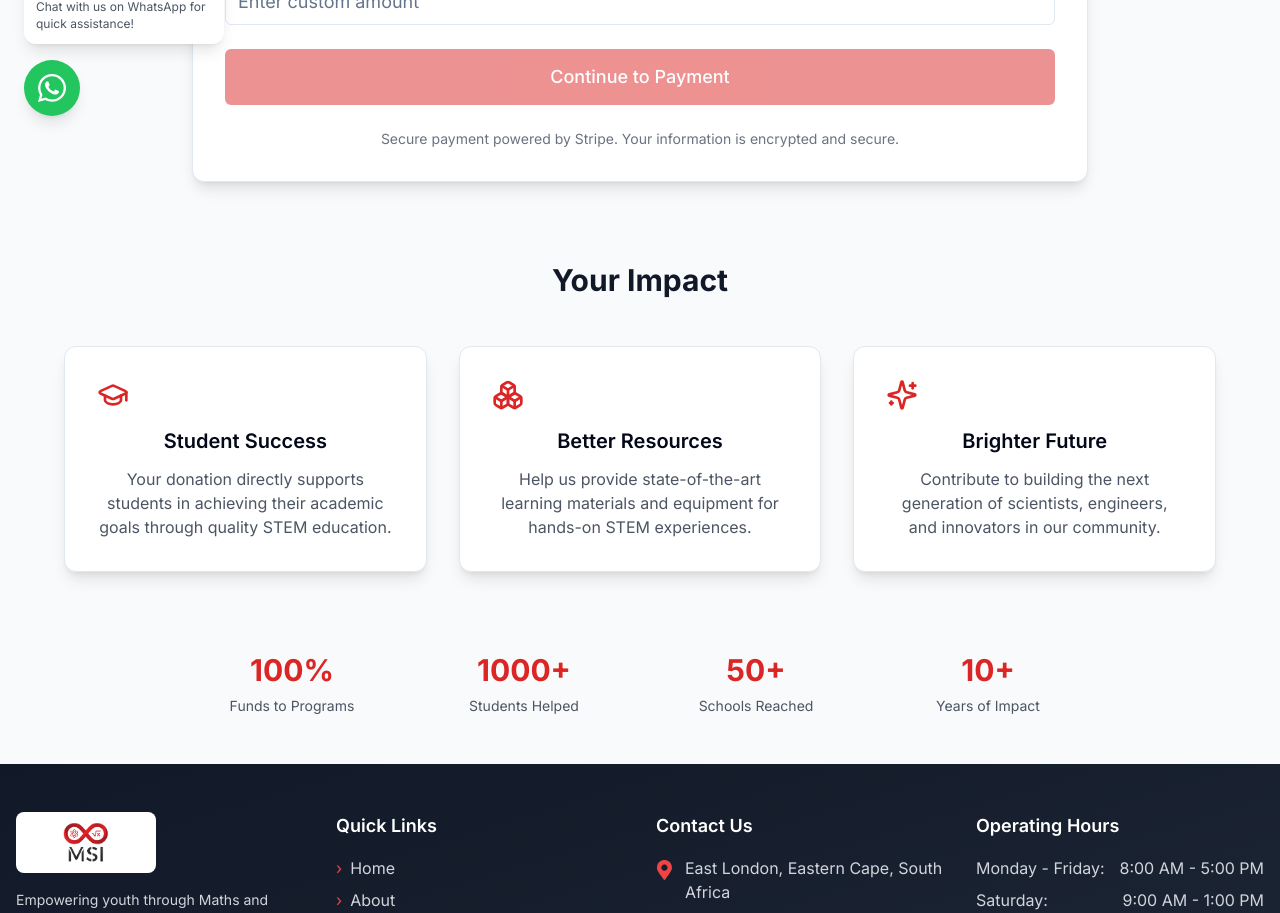
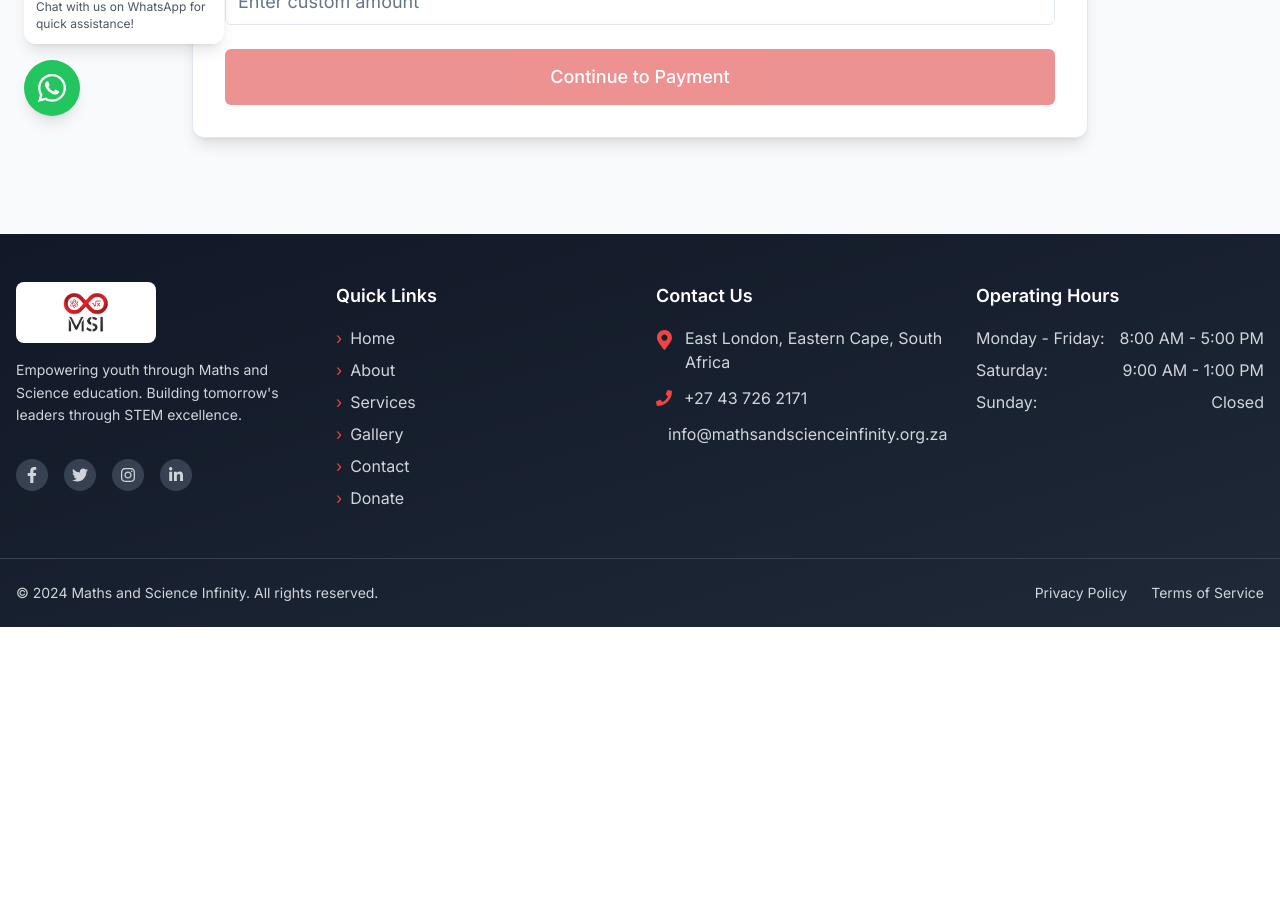
Before and after one commit to Appmaniazar-Projects/MSI-website, a Next.js app: page /donate in a window 1280 px wide. Shown: the part 660-1573 px from the top of the page. After the commit the page ends 1287 px from the top, so only its background shows below. Built offline with nearby package versions, Linux system fonts and the light colour scheme.

Commit message:
Fixed about error and updated donate with the required changes

```diff
--- a/app/about/page.tsx
+++ b/app/about/page.tsx
@@ -6,6 +6,7 @@ import Header from '@/components/Header'
 import Footer from '@/components/Footer'
 import { Card, CardContent } from "@/components/ui/card"
 import { Button } from "@/components/ui/button"
+import Link from 'next/link';
 
 const fadeIn = {
   hidden: { opacity: 0, y: 20 },
@@ -211,7 +212,7 @@ export default function About() {
           >
             Our Values
           </motion.h2>
-          <div className="grid md:grid-cols-2 lg:grid-cols-4 gap-8">
+          <div className="grid grid-cols-1 sm:grid-cols-2 lg:grid-cols-3 gap-8">
             {values.map((value, index) => (
               <motion.div
                 key={value.title}
@@ -371,10 +372,13 @@ export default function About() {
               Join Maths and Science Infinity today and unlock your potential in STEM.
             </p>
             <Button
+              asChild
               size="lg"
-              className="bg-white text-red-600 hover:bg-gray-100 text-lg px-12 py-6"
+              className="bg-red-600 text-white hover:bg-red-700"
             >
-              Enroll Now
+              <Link href="/contact">
+                Enroll Now
+              </Link>
             </Button>
           </motion.div>
         </div>
--- a/app/donate/page.tsx
+++ b/app/donate/page.tsx
@@ -33,10 +33,12 @@ import {
 
 export default function DonatePage() {
   const [amount, setAmount] = useState('')
-  const [message, setMessage] = useState('')
+  const [errorMessage, setErrorMessage] = useState('');
   const [selectedAmount, setSelectedAmount] = useState<string | null>(null)
   const [donationType, setDonationType] = useState<'money' | 'other'>('money')
-  const [showModal, setShowModal] = useState(false)
+  const [showFrequencyModal, setShowFrequencyModal] = useState(false)
+  const [donationFrequency, setDonationFrequency] = useState<'monthly' | 'once-off' | null>(null)
+  const [showFeatureModal, setShowFeatureModal] = useState(false)
 
   const donationTypes = [
     { icon: <BookOpen className="w-8 h-8" />, title: 'Educational Materials', description: 'Books, stationery, and learning resources' },
@@ -47,18 +49,32 @@ export default function DonatePage() {
     { icon: <Apple className="w-8 h-8" />, title: 'Food & Nutrition', description: 'Non-perishable food items' }
   ]
 
-  const handleAmountClick = (value: string) => {
-    setSelectedAmount(value)
-    setAmount(value)
+
+  const handleCustomAmount = (e: React.ChangeEvent<HTMLInputElement>) => {
+    const value = e.target.value;
+
+    // Allow only numbers and prevent negative values
+    if (/^\d*\.?\d*$/.test(value)) {
+      if (value === '' || parseFloat(value) > 0) {
+        setAmount(value);
+        setErrorMessage('');
+        setSelectedAmount(null);
+      } else {
+        setErrorMessage('Amount must be greater than 0');
+      }
+    } else {
+      setErrorMessage('Only numbers are allowed');
+    }
+  };
+
+  const handlePaymentClick = () => {
+    setShowFrequencyModal(true)
   }
 
-  const handleCustomAmount = (e: React.ChangeEvent<HTMLInputElement>) => {
-    setSelectedAmount(null)
-    setAmount(e.target.value)
-  }
-
-  const handlePaymentClick = () => {
-    setShowModal(true)
+  const handleFrequencySelect = (frequency: 'monthly' | 'once-off') => {
+    setDonationFrequency(frequency)
+    setShowFrequencyModal(false)
+    setShowFeatureModal(true)
   }
 
   return (
@@ -128,21 +144,39 @@ export default function DonatePage() {
                 </Label>
                 <Input
                   id="custom-amount"
-                      type="number"
+                  type="text" // Use type="text" to handle validation in JavaScript
                   placeholder="Enter custom amount"
                   value={amount}
                   onChange={handleCustomAmount}
                   className="text-lg h-12"
                 />
+                {errorMessage && (
+                  <p className="text-red-600 text-sm mt-2">{errorMessage}</p>
+                )}
               </div>
               <Button
                 className="w-full h-14 text-lg"
-                    disabled={!amount}
+                disabled={!amount || parseFloat(amount) <= 0}
                 onClick={handlePaymentClick}
               >
                 Continue to Payment
               </Button>
-                  <Modal isOpen={showModal} onClose={() => setShowModal(false)}>
+                  {/* Frequency Modal */}
+                  <Modal isOpen={showFrequencyModal} onClose={() => setShowFrequencyModal(false)}>
+                    <div className="text-center">
+                      <h3 className="text-xl font-semibold mb-4">Choose Donation Frequency</h3>
+                      <div className="flex gap-4 justify-center">
+                        <Button onClick={() => handleFrequencySelect('monthly')} variant="default">
+                          Monthly
+                        </Button>
+                        <Button onClick={() => handleFrequencySelect('once-off')} variant="default">
+                          Once-Off
+                        </Button>
+                      </div>
+                    </div>
+                  </Modal>
+                  {/* Feature Modal */}
+                  <Modal isOpen={showFeatureModal} onClose={() => setShowFeatureModal(false)}>
                     <div className="text-center">
                       <div className="text-4xl mb-4">
                         <Construction className="w-16 h-16 mx-auto text-yellow-500" />
@@ -154,13 +188,11 @@ export default function DonatePage() {
                       </p>
                     </div>
                   </Modal>
-                  <p className="text-sm text-gray-500 text-center">
-                    Secure payment powered by Stripe. Your information is encrypted and secure.
-                  </p>
                 </div>
               </Card>
             ) : (
               <Card className="p-8">
+                {/* Non-Monetary Donation Code*/}
                 <h2 className="text-2xl font-bold text-gray-900 mb-6">
                   Make a Non-Monetary Donation
                 </h2>
@@ -183,17 +215,17 @@ export default function DonatePage() {
                   </p>
                   <div className="flex flex-col md:flex-row gap-4 justify-center items-center">
                     <Button variant="outline" size="lg" asChild>
-                      <a href="mailto:contact@mathsandscienceinfinity.org">
+                      <a href="mailto:info@mathsandscienceinfinity.org.za">
                         <Mail className="w-5 h-5 mr-2" /> Email Us
                       </a>
                     </Button>
                     <Button variant="outline" size="lg" asChild>
-                      <a href="tel:+27123456789">
+                      <a href="tel:+27437262171">
                         <Phone className="w-5 h-5 mr-2" /> Call Us
                       </a>
                     </Button>
                     <Button variant="outline" size="lg" asChild>
-                      <a href="https://wa.me/27123456789">
+                      <a href="https://wa.me/27437262171">
                         <MessageCircle className="w-5 h-5 mr-2" /> WhatsApp
                       </a>
                     </Button>
@@ -206,67 +238,7 @@ export default function DonatePage() {
             )}
           </motion.div>
         </div>
-
-        {/* Impact Section */}
-        <motion.section
-          initial="hidden"
-          animate="visible"
-          variants={fadeInUp}
-          className="max-w-6xl mx-auto mt-20"
-        >
-          <h2 className="text-3xl font-bold text-center text-gray-900 mb-12">
-            Your Impact
-          </h2>
-          <div className="grid md:grid-cols-3 gap-8">
-            {[
-              {
-                icon: <GraduationCap className="w-8 h-8 text-red-600" />,
-                title: "Student Success",
-                description: "Your donation directly supports students in achieving their academic goals through quality STEM education."
-              },
-              {
-                icon: <Boxes className="w-8 h-8 text-red-600" />,
-                title: "Better Resources",
-                description: "Help us provide state-of-the-art learning materials and equipment for hands-on STEM experiences."
-              },
-              {
-                icon: <Sparkles className="w-8 h-8 text-red-600" />,
-                title: "Brighter Future",
-                description: "Contribute to building the next generation of scientists, engineers, and innovators in our community."
-              }
-            ].map((item, index) => (
-              <Card key={index} className="p-8 text-center hover:shadow-lg transition-shadow">
-                <div className="text-4xl mb-4">{item.icon}</div>
-                <h3 className="text-xl font-semibold mb-3">{item.title}</h3>
-                <p className="text-gray-600">{item.description}</p>
-              </Card>
-            ))}
-          </div>
-        </motion.section>
-
-        {/* Trust Indicators */}
-        <motion.section
-          initial="hidden"
-          animate="visible"
-          variants={fadeInUp}
-          className="max-w-4xl mx-auto mt-20 text-center"
-        >
-          <div className="grid grid-cols-2 md:grid-cols-4 gap-8">
-            {[
-              { number: '100%', label: 'Funds to Programs' },
-              { number: '1000+', label: 'Students Helped' },
-              { number: '50+', label: 'Schools Reached' },
-              { number: '10+', label: 'Years of Impact' }
-            ].map((stat) => (
-              <div key={stat.label} className="space-y-2">
-                <div className="text-3xl font-bold text-red-600">{stat.number}</div>
-                <div className="text-sm text-gray-600">{stat.label}</div>
-              </div>
-            ))}
-          </div>
-        </motion.section>
       </main>
-
       <Footer />
     </div>
   )
```
Lines whose indentation alone changed are shown as unchanged.
